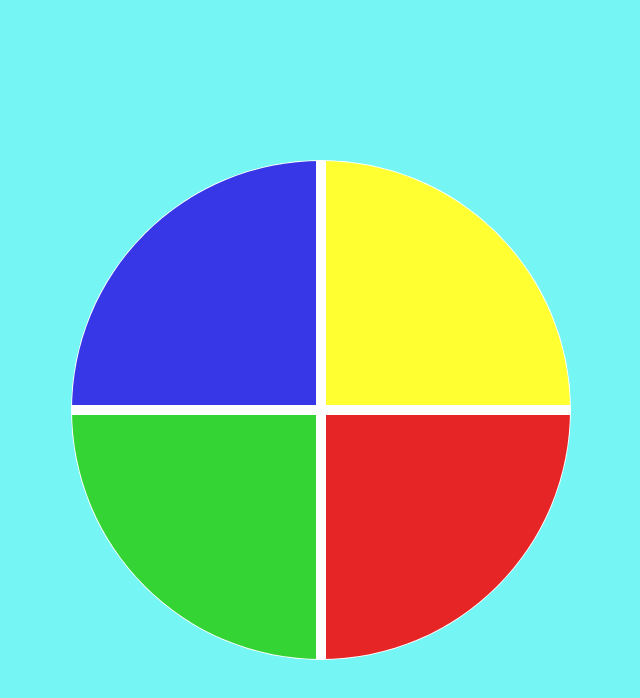
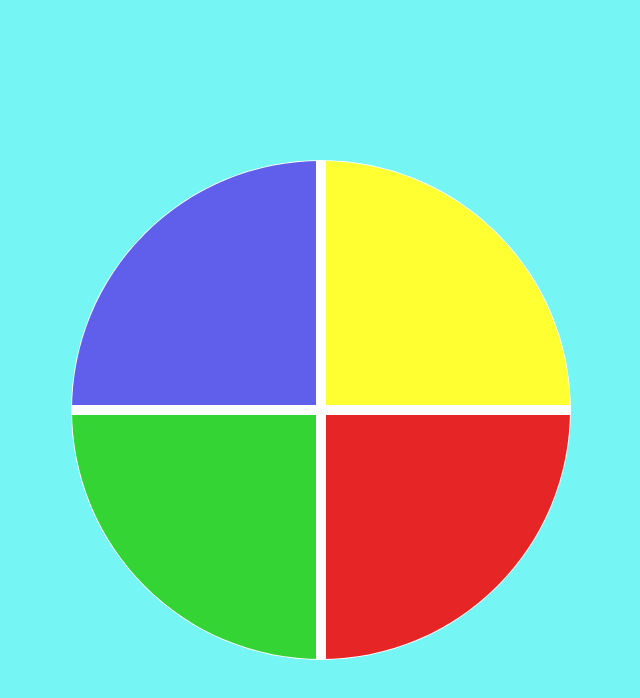
Before and after one commit to Martvie/Genius-DIO, a plain HTML site: page index.html in a window 1280 px wide. In both pictures the pointer is over the element 513 px from the left and 283 px from the top of the page. Shown: the whole page, without its empty margins (319-959 px from the left). Drawn offline with Linux system fonts and the light colour scheme.

Commit message:
visual corrections

```diff
--- a/src/style/style.css
+++ b/src/style/style.css
@@ -50,8 +50,8 @@ body {
     opacity: 0.5;
 }
 
-/* .blue:hover, .yellow:hover, .green:hover, .red:hover {
+.blue:hover, .yellow:hover, .green:hover, .red:hover {
     opacity: 0.8;
     cursor: pointer;
     transition: 0.3s;
-} */
+}
```
